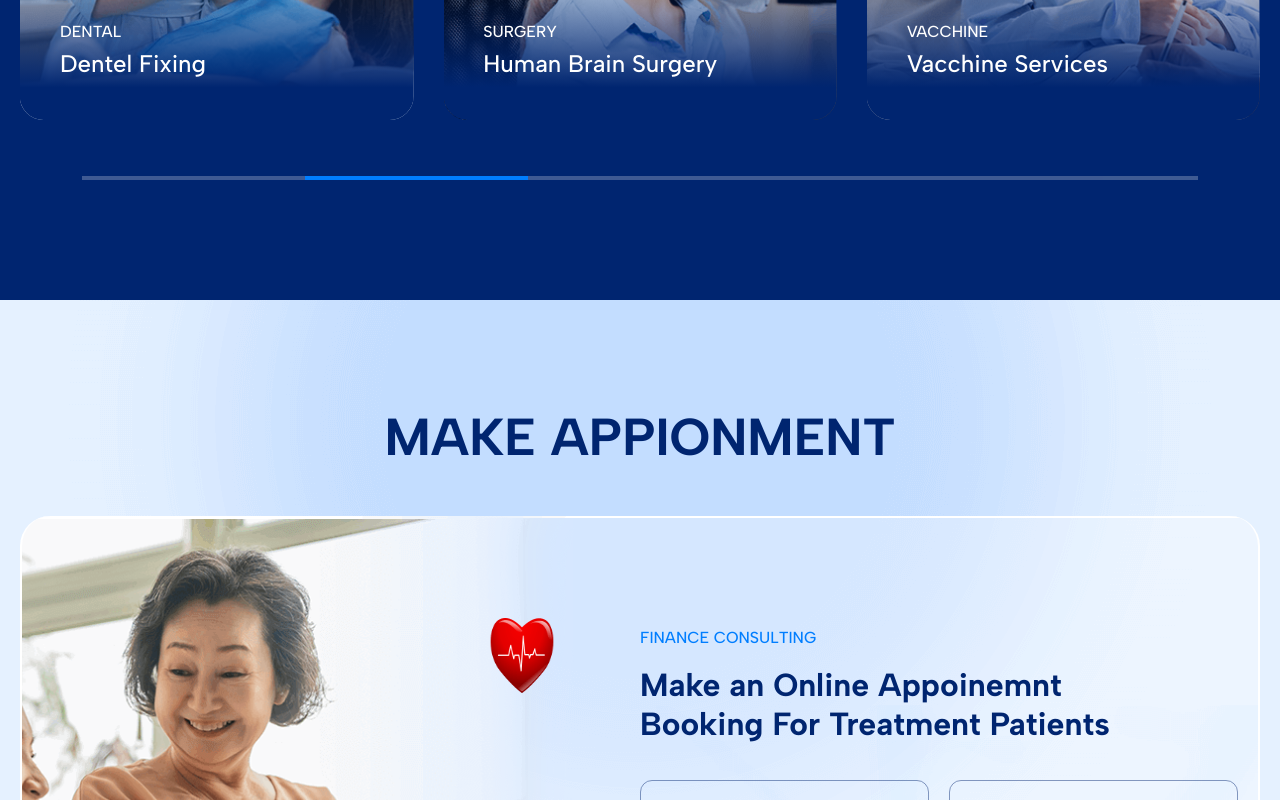
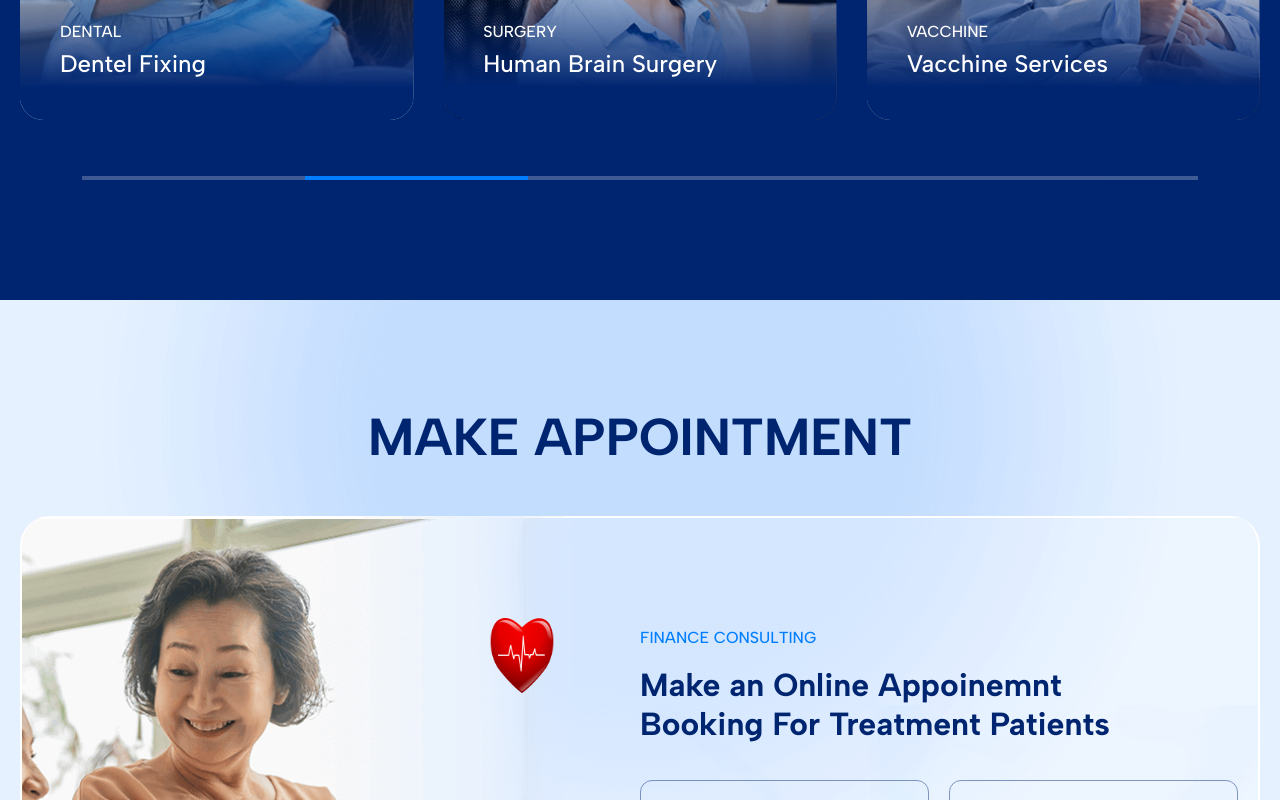
Before and after one commit to jisan5620jk/mediic, a React (Vite) app: page / in a window 1280 px wide. Shown: the part 3527-4327 px from the top of the page. Built offline with nearby package versions, Linux system fonts and the light colour scheme.

Commit message:
Update code

```diff
--- a/package.json
+++ b/package.json
@@ -14,10 +14,10 @@
     "fslightbox-react": "^1.7.6",
     "gsap": "^3.12.5",
     "lenis": "^1.1.16",
-    "react": "^18.3.1",
+    "react": "^19.0.0",
     "react-animated-progress-bar": "^1.1.2",
     "react-countup": "^6.5.3",
-    "react-dom": "^18.3.1",
+    "react-dom": "^19.0.0",
     "react-helmet-async": "^2.0.5",
     "react-icons": "^5.3.0",
     "react-router-dom": "^6.26.1",
--- a/src/Pages/InnerPage/ServiceInner/Appoinment/Appionment.jsx
+++ b/src/Component1/Appointment/Appointment.jsx
@@ -3,17 +3,25 @@ import { GoArrowRight } from 'react-icons/go';
 import { HiOutlineMailOpen } from 'react-icons/hi';
 import { MdCall } from 'react-icons/md';
 import Heart from '/images/banner-heart.png';
+import circleShape from '/images/crcle-bg.png';
 
-const Appoinment = () => {
+const Appointment = () => {
   return (
-    <section className='px-5 2xl:px-20 bg-BodyBg-0 pt-[106px] pb-[120px] relative z-10 overflow-hidden'>
+    <section className='px-5 2xl:px-20 bg-BodyBg-0 pt-[106px] relative z-10 overflow-hidden'>
+      <div className='absolute -z-10 -top-1/2 left-1/2 -translate-x-1/2'>
+        <img
+          src={circleShape}
+          draggable='false'
+          className='max-w-[inherit] w-[inherit]'
+        />
+      </div>
       <div
         className='text-center mb-12'
         data-aos='fade-up'
         data-aos-duration='1000'
       >
         <h1 className='font-AlbertSans font-bold uppercase text-HeadingColor-0 text-xl leading-[30px] sm:text-3xl sm:leading-[40px] md:text-[40px] md:leading-[50px] lg:text-[50px] lg:leading-[60px] xl:text-[52px] xl:leading-[62px] 2xl:text-[60px] 2xl:leading-[70px]'>
-          Make Appionment
+          Make Appointment
         </h1>
       </div>
       <div className='bg-[url(/images/appoinment.png)] bg-cover bg-no-repeat bg-center grid grid-cols-1 lg:grid-cols-2 pt-[110px] pb-[118px] lg:border-x-2 2xl:border-x-0 border-white rounded-[30px] relative z-10'>
@@ -37,7 +45,7 @@ const Appoinment = () => {
             Make an Online Appoinemnt <br /> Booking For Treatment Patients
           </h1>
           <form
-            action='#'
+            action='https://formspree.io/f/xayrekgy'
             method='post'
             className='flex flex-col gap-y-5 mt-9'
           >
@@ -142,4 +150,4 @@ const Appoinment = () => {
   );
 };
 
-export default Appoinment;
+export default Appointment;
--- a/src/Component3/Banner/Banner.jsx
+++ b/src/Component3/Banner/Banner.jsx
@@ -27,7 +27,7 @@ const Banner = () => {
                   BETTER CARE FOR <br /> YOUR{' '}
                   <span className='text-PrimaryColor-0'>HEALTH</span>
                 </h1>
-                <Link to={'/about'}>
+                <Link to={'/about'} className='inline-block'>
                   <button className='primary-btn3 '>
                     Research More <span></span>
                     <span></span>
--- a/src/Pages/Home1/Home1.jsx
+++ b/src/Pages/Home1/Home1.jsx
@@ -1,5 +1,5 @@
 import About from '../../Component1/About/About';
-import Appoinment from '../../Component1/Appoinment/Appionment';
+import Appointment from '../../Component1/Appointment/Appointment';
 import Banner from '../../Component1/Banner/Banner';
 import Blog from '../../Component1/Blog/Blog';
 import Brand from '../../Component1/Brand/Brand';
@@ -20,7 +20,7 @@ const Home1 = () => {
       <About />
       <ContentSlider />
       <Service />
-      <Appoinment />
+      <Appointment />
       <TeamMember />
       <Testimonial />
       <Brand />
--- a/src/Pages/InnerPage/ContactInner/ContactInner.jsx
+++ b/src/Pages/InnerPage/ContactInner/ContactInner.jsx
@@ -1,19 +1,19 @@
-import { FaArrowRightLong } from "react-icons/fa6";
-import BreadCrumb from "../../../Shared/BreadCrumb/BreadCrumb";
-import ContactBox from "./ContactBox/ContactBox";
-import Map from "./Map";
-import Appoinment from "../../../Component1/Appoinment/Appionment";
-import Subscribe from "../../../Component1/Subscribe/Subscribe";
+import { FaArrowRightLong } from 'react-icons/fa6';
+import BreadCrumb from '../../../Shared/BreadCrumb/BreadCrumb';
+import ContactBox from './ContactBox/ContactBox';
+import Map from './Map';
+import Appointment from '../../../Component1/Appointment/Appointment';
+import Subscribe from '../../../Component1/Subscribe/Subscribe';
 
 const ContactInner = () => {
   return (
     <>
       <BreadCrumb
-        breadCrumbTitle={"Contact Us"}
+        breadCrumbTitle={'Contact Us'}
         breadCrumbIcon={<FaArrowRightLong />}
-        breadCrumbLink={"Contact Us"}
+        breadCrumbLink={'Contact Us'}
       />
-      <Appoinment />
+      <Appointment />
       <ContactBox />
       <Map />
       <Subscribe />
--- a/src/Component1/Appoinment/Appionment.jsx
+++ b/src/Pages/InnerPage/ServiceInner/Appointment/Appointment.jsx
@@ -3,25 +3,17 @@ import { GoArrowRight } from 'react-icons/go';
 import { HiOutlineMailOpen } from 'react-icons/hi';
 import { MdCall } from 'react-icons/md';
 import Heart from '/images/banner-heart.png';
-import circleShape from '/images/crcle-bg.png';
 
-const Appoinment = () => {
+const Appointment = () => {
   return (
-    <section className='px-5 2xl:px-20 bg-BodyBg-0 pt-[106px] relative z-10 overflow-hidden'>
-      <div className='absolute -z-10 -top-1/2 left-1/2 -translate-x-1/2'>
-        <img
-          src={circleShape}
-          draggable='false'
-          className='max-w-[inherit] w-[inherit]'
-        />
-      </div>
+    <section className='px-5 2xl:px-20 bg-BodyBg-0 pt-[106px] pb-[120px] relative z-10 overflow-hidden'>
       <div
         className='text-center mb-12'
         data-aos='fade-up'
         data-aos-duration='1000'
       >
         <h1 className='font-AlbertSans font-bold uppercase text-HeadingColor-0 text-xl leading-[30px] sm:text-3xl sm:leading-[40px] md:text-[40px] md:leading-[50px] lg:text-[50px] lg:leading-[60px] xl:text-[52px] xl:leading-[62px] 2xl:text-[60px] 2xl:leading-[70px]'>
-          Make Appionment
+          Make Appointment
         </h1>
       </div>
       <div className='bg-[url(/images/appoinment.png)] bg-cover bg-no-repeat bg-center grid grid-cols-1 lg:grid-cols-2 pt-[110px] pb-[118px] lg:border-x-2 2xl:border-x-0 border-white rounded-[30px] relative z-10'>
@@ -45,7 +37,7 @@ const Appoinment = () => {
             Make an Online Appoinemnt <br /> Booking For Treatment Patients
           </h1>
           <form
-            action='https://formspree.io/f/xayrekgy'
+            action='#'
             method='post'
             className='flex flex-col gap-y-5 mt-9'
           >
@@ -150,4 +142,4 @@ const Appoinment = () => {
   );
 };
 
-export default Appoinment;
+export default Appointment;
--- a/src/Pages/InnerPage/ServiceInner/ServiceInner.jsx
+++ b/src/Pages/InnerPage/ServiceInner/ServiceInner.jsx
@@ -13,7 +13,7 @@ import serviceIcon11 from '/images/srvce-icn6.png';
 import serviceIcon12 from '/images/srvce-icn-2.png';
 import ServiceCard from './ServiceCard';
 import BreadCrumb from '../../../Shared/BreadCrumb/BreadCrumb';
-import Appoinment from './Appoinment/Appionment';
+import Appointment from './Appointment/Appointment';
 import Subscribe from '../../../Component1/Subscribe/Subscribe';
 
 const serviceData = [
@@ -123,7 +123,7 @@ const ServiceInner = () => {
           </div>
         </div>
       </section>
-      <Appoinment />
+      <Appointment />
       <Subscribe />
     </>
   );
--- a/src/index.css
+++ b/src/index.css
@@ -32,7 +32,7 @@ body {
   border-radius: 32px;
   position: relative;
   z-index: 1;
-  transition: 0.5s;
+  transition: all 0.5s;
   overflow: hidden;
   border: 1px solid #007eff;
   background-color: #fff;
@@ -48,7 +48,7 @@ body {
   justify-content: flex-end;
   color: #fff;
   position: absolute;
-  content: attr(data-text);
+  content: '';
   cursor: pointer;
   width: 100%;
   height: 100%;
```
Also changed, not shown: 2 other files (tests, documents, lock files or other folders).
